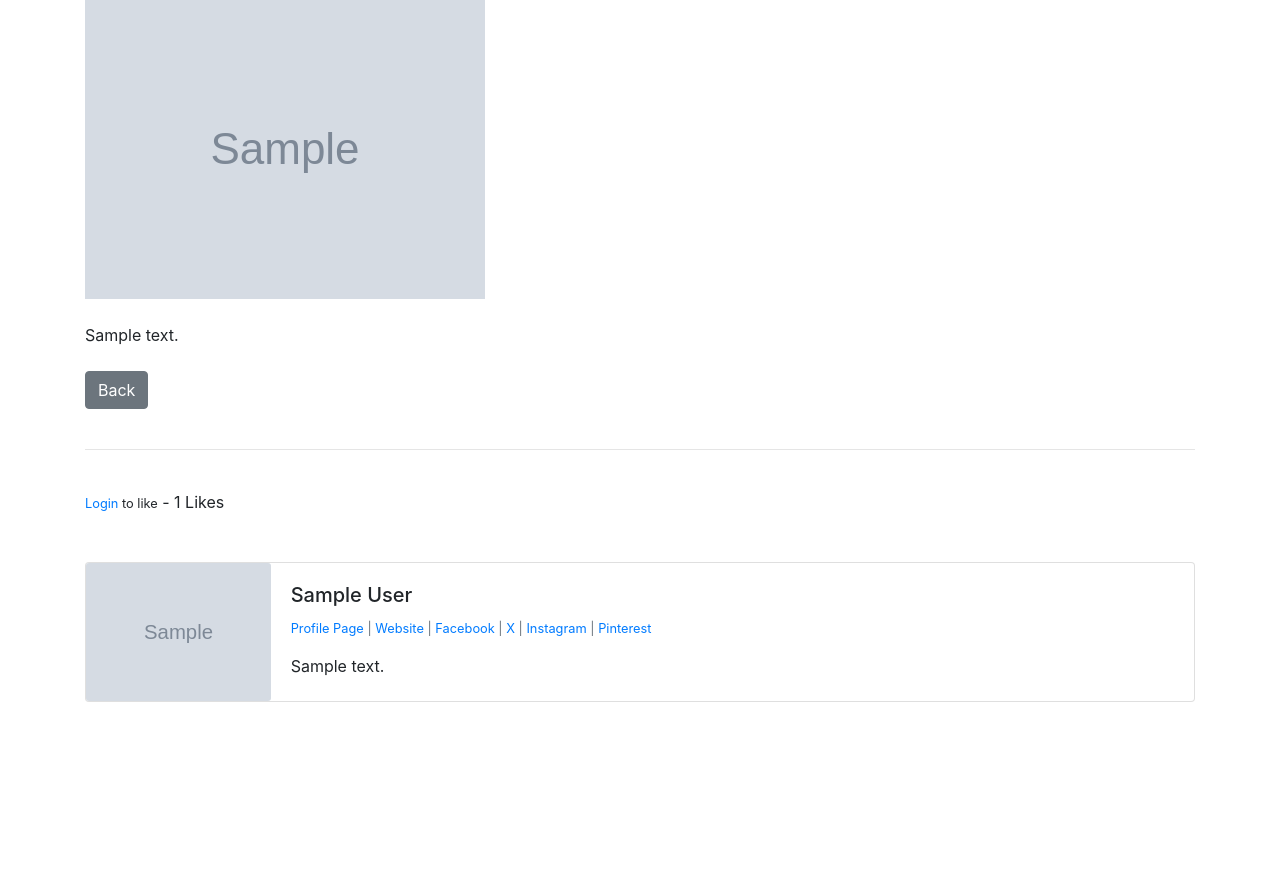
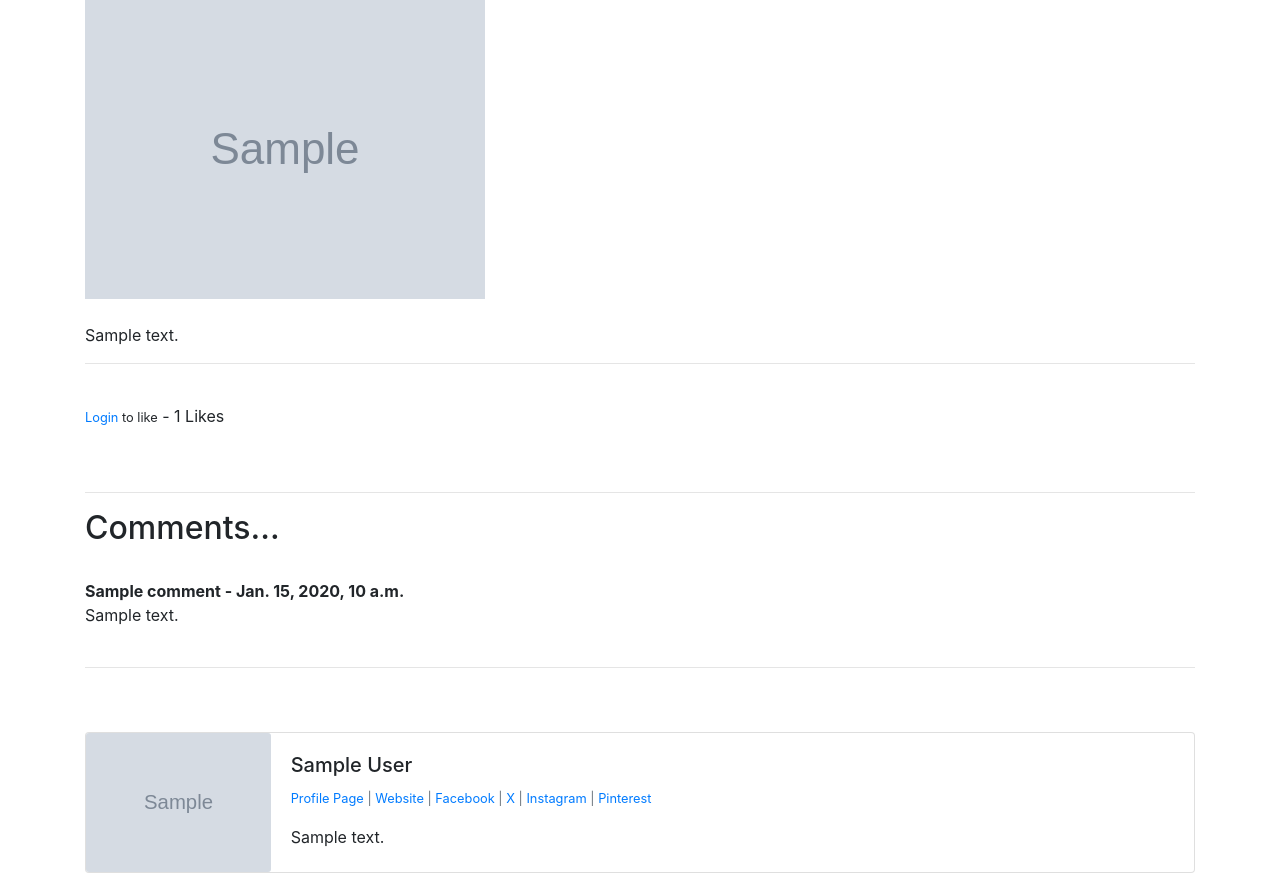
Before and after one commit to webQbe/django_simpleblog, a Django app: page /article/1 in a window 1280 px wide. Shown: the part 218-1107 px from the top of the page. Before the commit the page ends 920 px from the top, so only its background shows below. Run offline with Django 5.2, Linux system fonts and the light colour scheme; tables that the repository leaves empty hold one stand-in row (values such as "Sample post"); grey boxes marked "Sample" are stand-in pictures; some libraries are stand-ins or nearby versions.

Commit message:
created a comment section

```diff
--- a/myblog/blog/admin.py
+++ b/myblog/blog/admin.py
@@ -1,7 +1,8 @@
 from django.contrib import admin
-from .models import Post, Category, Profile
+from .models import Post, Category, Profile, Comment
 
 # Register your models here.
 admin.site.register(Post)
 admin.site.register(Category)
 admin.site.register(Profile)
+admin.site.register(Comment)
--- a/myblog/blog/models.py
+++ b/myblog/blog/models.py
@@ -54,3 +54,13 @@ class Post(models.Model):
     def get_absolute_url(self):
        # return reverse('article-detail', args=(str(self.id)))
        return reverse('home')
+
+
+class Comment(models.Model):
+    post = models.ForeignKey(Post, related_name="comments", on_delete=models.CASCADE)
+    name = models.CharField(max_length=255)
+    body = models.TextField()
+    date_added = models.DateTimeField(auto_now_add=True)
+
+    def __str__(self):
+        return '%s - %s' % (self.post.title, self.name)
--- a/myblog/blog/templates/article_details.html
+++ b/myblog/blog/templates/article_details.html
@@ -26,10 +26,7 @@
 <br><br>
 {{ post.body|safe }}
 
-<br><br>
-<a href="{% url 'home' %}" class="btn btn-secondary">Back</a>
-
-<br><br>
+<br>
 <hr>
 <br>
 <form action="{% url 'like_post' post.pk %}" method="POST">
@@ -47,7 +44,25 @@
   - {{ total_likes }} Likes
 </form>
 <br><br>
+<hr>
+<h2>Comments...</h2>
+<br>
+{% if not post.comments.all %}
+  No Comments Yet... <a href="#">Add One</a>
+{% else %}
+  {% for comment in post.comments.all %}
+    <strong>
+      {{ comment.name }} -
+      {{ comment.date_added }}
+    </strong>
+    <br>
+    {{ comment.body }}
+    <br><br>
+    <hr>
+  {% endfor %}
+{% endif %}
 
+<br><br>
 <div class="card mb-3">
   <div class="row no-gutters">
     <div class="col-md-2">
```
Also changed, not shown: myblog/blog/migrations/0011_comment.py (added).
